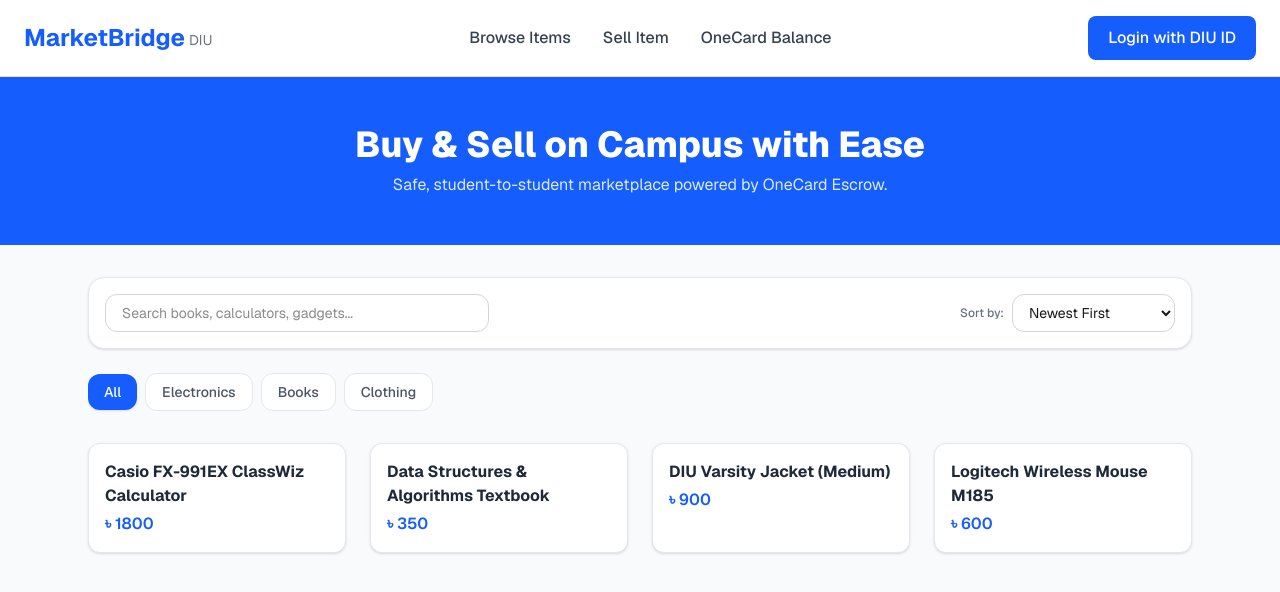
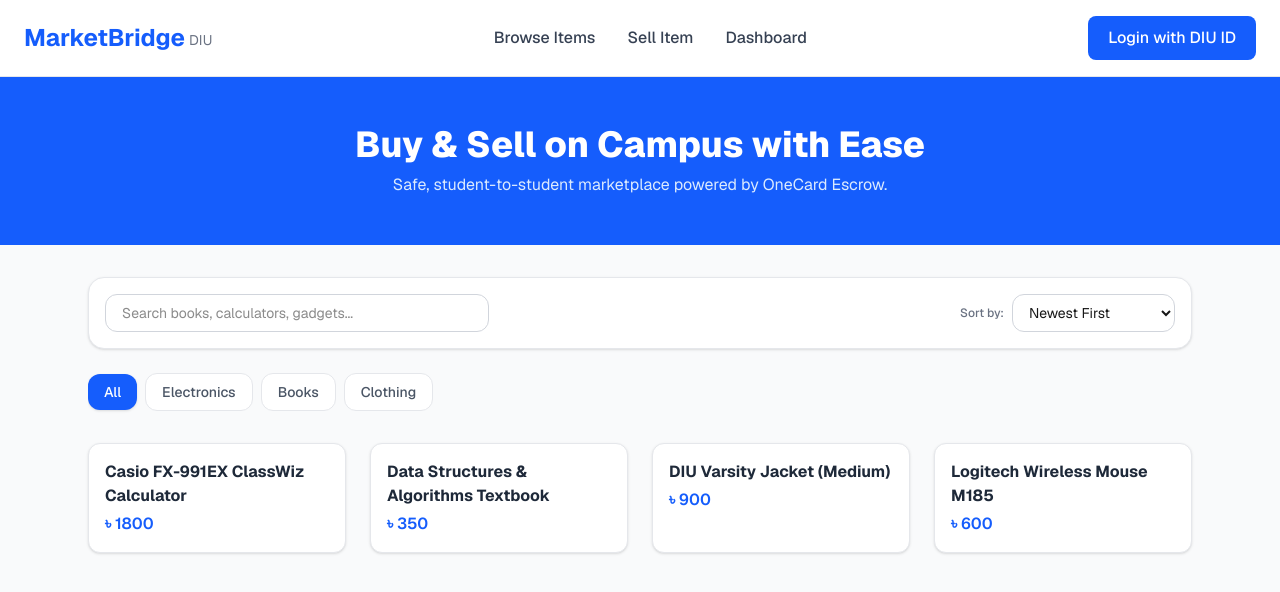
Before and after one commit to sadid466/marketbridge-student-hub, a Next.js app: page / in a window 1280 px wide. Shown: the top 592 px of the page. Built offline with nearby package versions, Linux system fonts and the light colour scheme.

Commit message:
Fixed a page title

```diff
--- a/app/page.js
+++ b/app/page.js
@@ -11,7 +11,7 @@
   const [selectedCategory, setSelectedCategory] = useState('All');
   const [sortBy, setSortBy] = useState('newest');
 
-  // Filter products by search and category
+  // Filter (search and category)
   const filteredProducts = SAMPLE_PRODUCTS.filter((product) => {
     const matchesSearch = product.title
       .toLowerCase()
--- a/components/Navbar.js
+++ b/components/Navbar.js
@@ -32,7 +32,7 @@
           </Link>
 
           <Link href="/dashboard" className="hover:text-blue-600 transition">
-            OneCard Balance
+            Dashboard
           </Link>
         </div>
 
```
